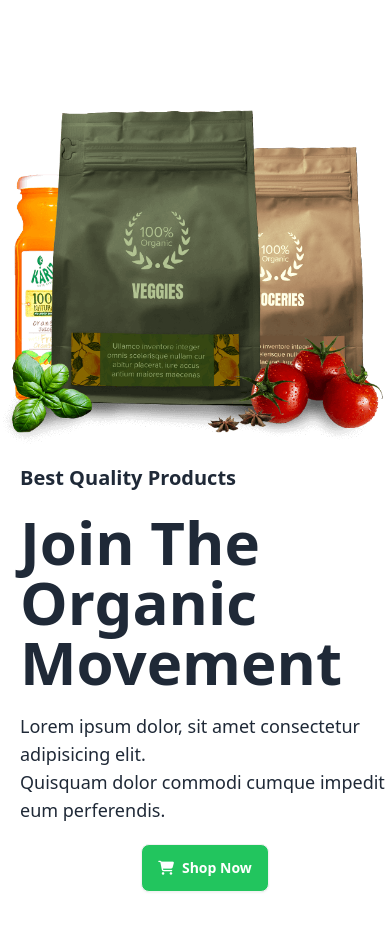
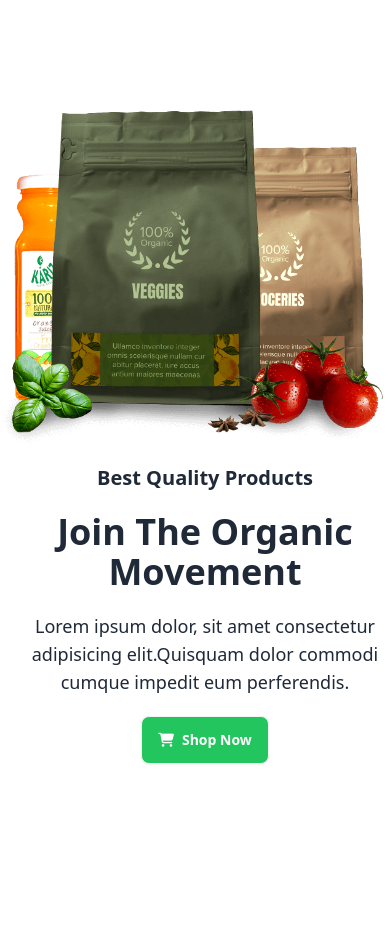
Before and after one commit to Amitkumersarkar/Organic-Store, a plain HTML site: page index.html in a window 390 px wide. Shown: the part 110-1040 px from the top of the page. After the commit the page ends 986 px from the top, so only its background shows below. Drawn offline with nearby package versions, Linux system fonts and the light colour scheme.

Commit message:
project done

```diff
--- a/index.html
+++ b/index.html
@@ -136,10 +136,10 @@
                         <img src="./Assets/bannerbg.png" alt="">
                     </div>
                 </div>
-                <div class="flex-1 pl-5">
+                <div class="flex-1 pl-5 sm:text-left text-center">
                     <h4 class="text-xl font-semibold my-5">Best Quality Products</h4>
-                    <h1 class="text-6xl font-semibold">Join The Organic Movement</h1>
-                    <p class="my-5 text-lg">Lorem ipsum dolor, sit amet consectetur adipisicing elit. <br> Quisquam
+                    <h1 class="lg:text-6xl text-4xl font-semibold">Join The Organic Movement</h1>
+                    <p class="my-5 text-lg">Lorem ipsum dolor, sit amet consectetur adipisicing elit.Quisquam
                         dolor commodi cumque
                         impedit
                         eum perferendis.</p>
```
